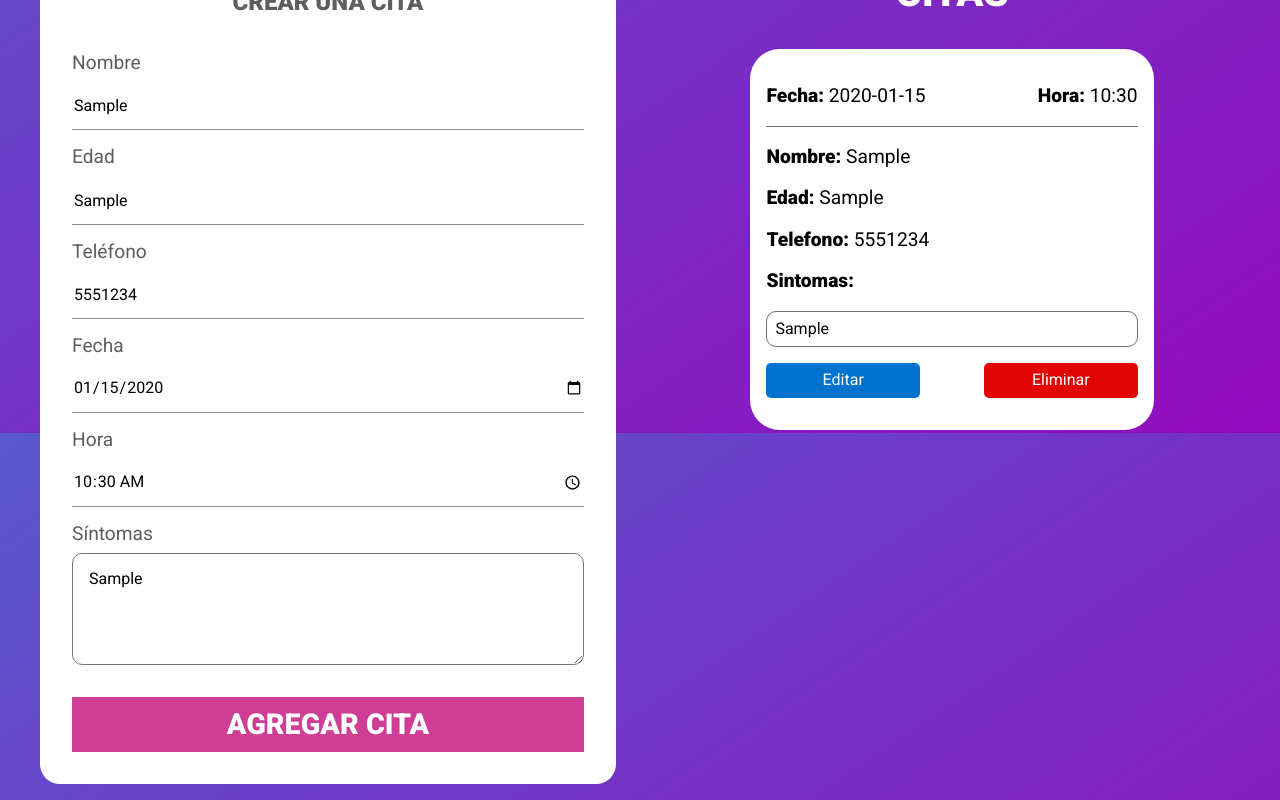
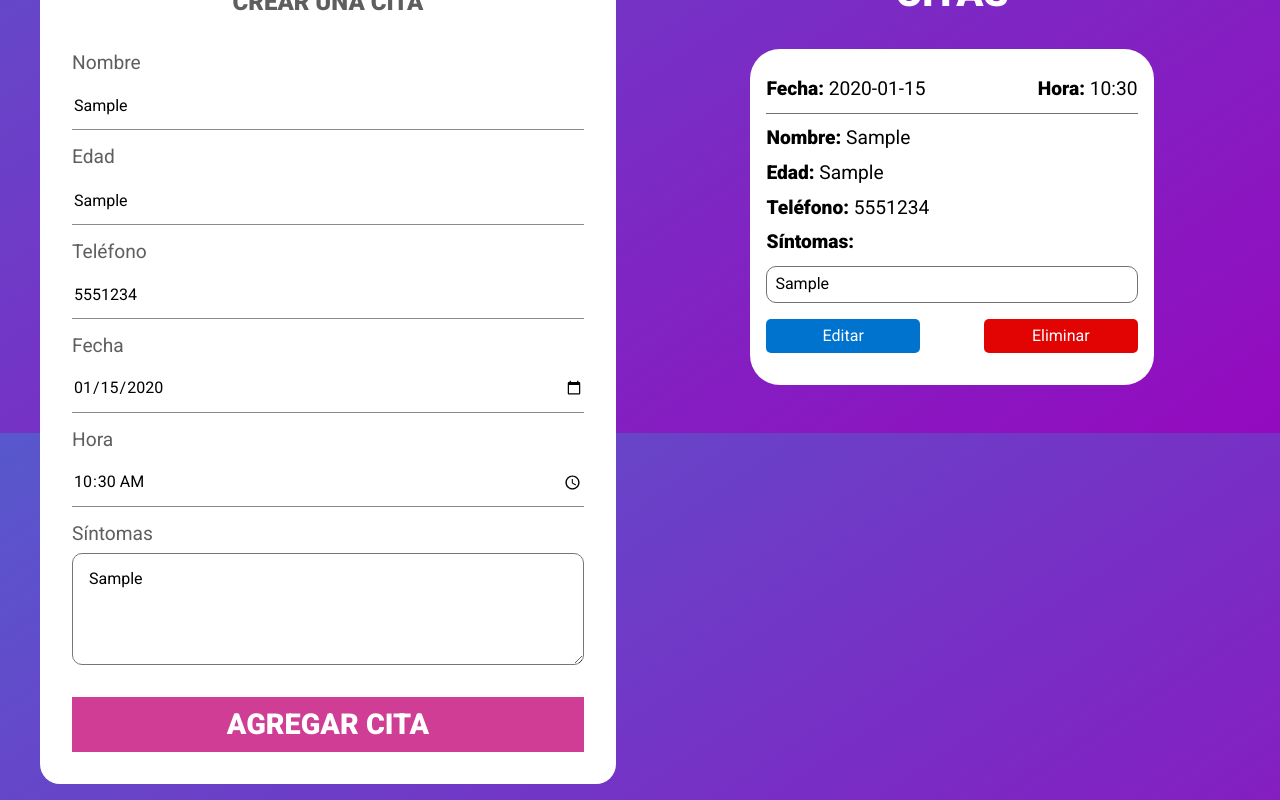
Before and after one commit to FTH-EGC/App-Clientes, a React (Create React App) app: page / in a window 1280 px wide. Both pictures are taken after typing "Sample", "Sample", "5551234", "2020-01-15", "10:30", "Sample" into the empty fields and a click on the input "AGREGAR CITA". Shown: the part 367-1167 px from the top of the page. Built offline with nearby package versions, Linux system fonts and the light colour scheme.

Commit message:
Corrigiendo estilos en citas

```diff
--- a/src/components/Cita.js
+++ b/src/components/Cita.js
@@ -19,6 +19,7 @@ const CardCita = styled.div`
     p{
         font-size: 1.2rem;
         font-weight: 700;
+        margin: .8rem 0;
     }
     span{
         font-weight: 400;
@@ -88,8 +89,8 @@ const Cita = ({paciente}) => {
             <div>
                 <p>Nombre: <span>{nombre}</span></p>
                 <p>Edad: <span>{edad}</span></p>
-                <p>Telefono: <span>{telefono}</span></p>
-                <p>Sintomas:</p>
+                <p>Teléfono: <span>{telefono}</span></p>
+                <p>Síntomas:</p>
                 <Sintomas>
                     <span>{sintomas}</span>
                 </Sintomas>
```
Also changed, not shown: 1 other file (tests, documents, lock files or other folders).
